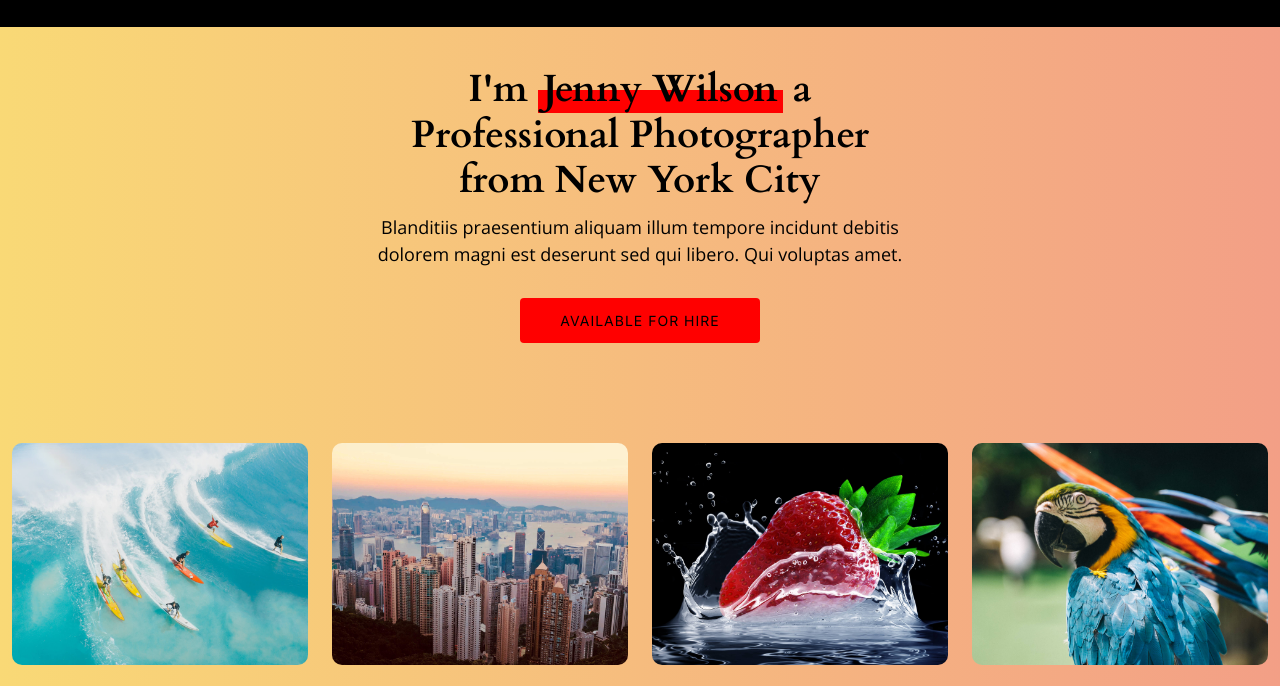
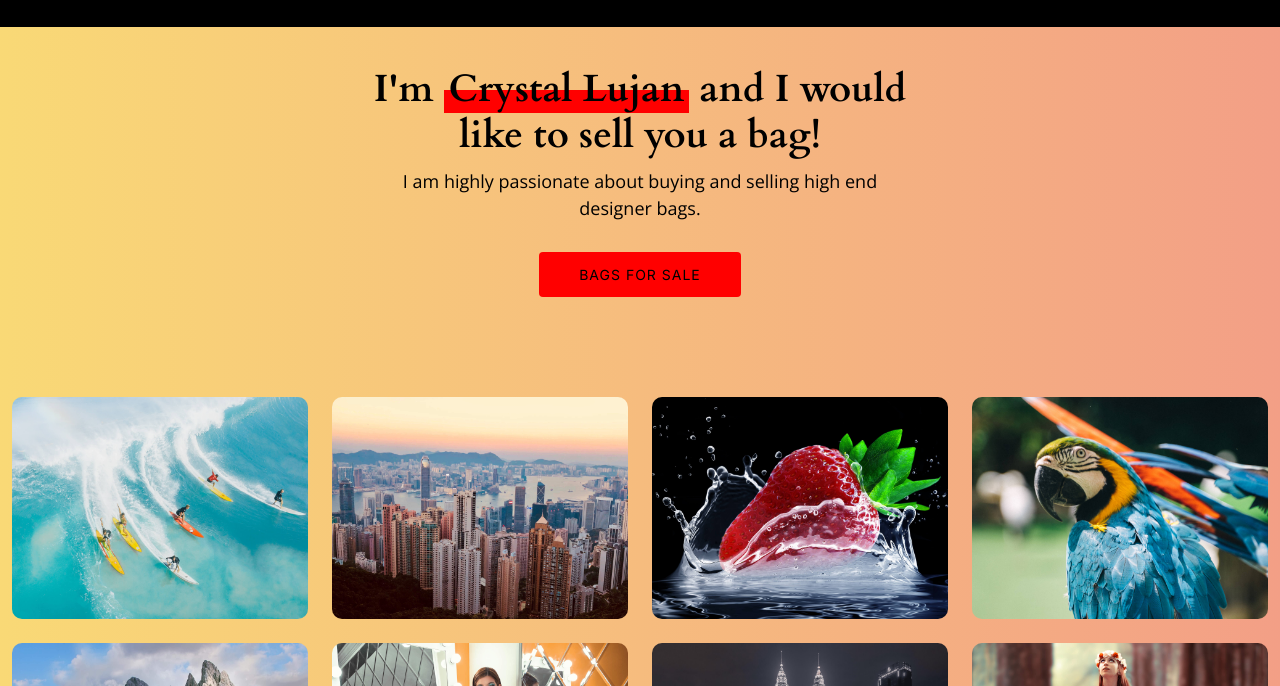
Before and after one commit to crystallujan/CrystalLujan, a plain HTML site: page index.html in a window 1280 px wide. Shown: the part 73-759 px from the top of the page. Drawn offline with nearby package versions, Linux system fonts and the light colour scheme.

Commit message:
added name

```diff
--- a/index.html
+++ b/index.html
@@ -92,9 +92,9 @@
     <div class="container">
       <div class="row justify-content-center">
         <div class="col-lg-6 text-center">
-          <h2>I'm <span>Jenny Wilson</span> a Professional Photographer from New York City</h2>
-          <p>Blanditiis praesentium aliquam illum tempore incidunt debitis dolorem magni est deserunt sed qui libero. Qui voluptas amet.</p>
-          <a href="contact.html" class="btn-get-started">Available for hire</a>
+          <h2>I'm <span>Crystal Lujan</span> and I would like to sell you a bag!</h2>
+          <p>I am highly passionate about buying and selling high end designer bags.</p>
+          <a href="contact.html" class="btn-get-started">bags for sale</a>
         </div>
       </div>
     </div>
```
